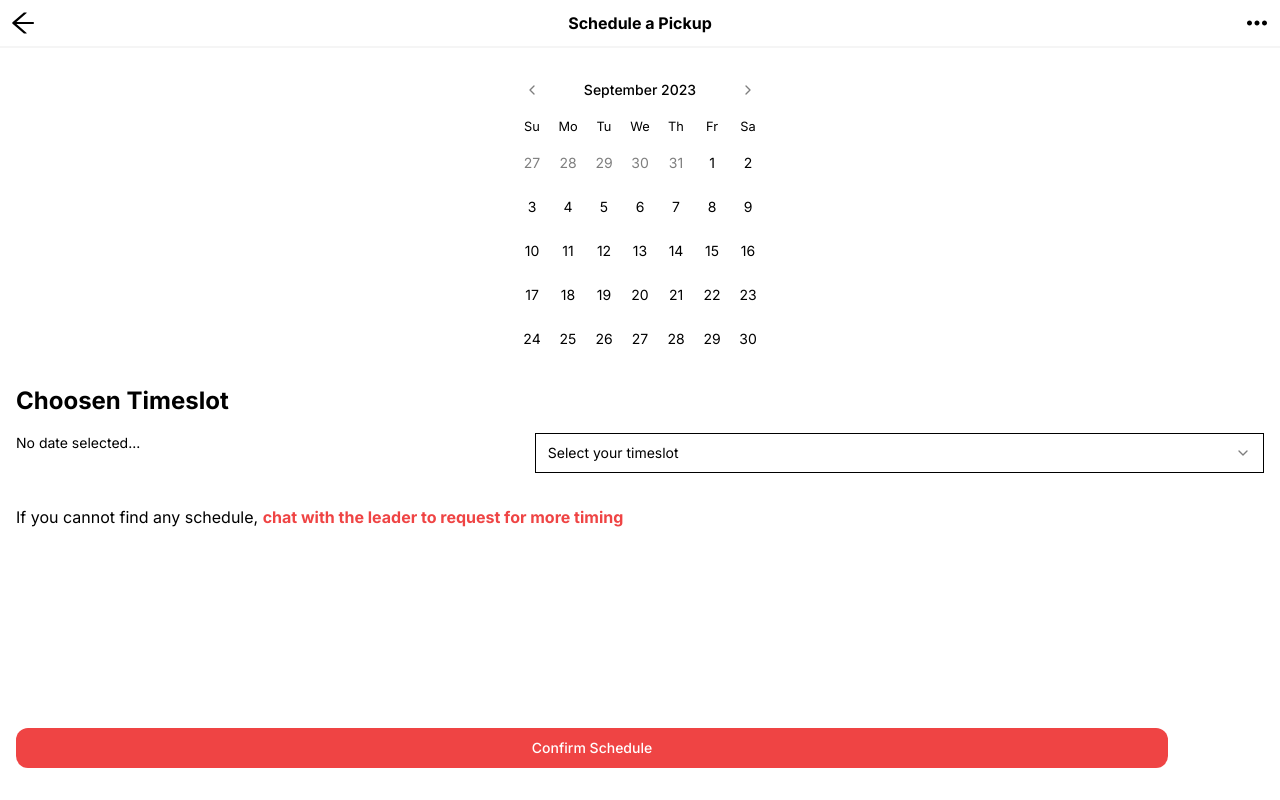
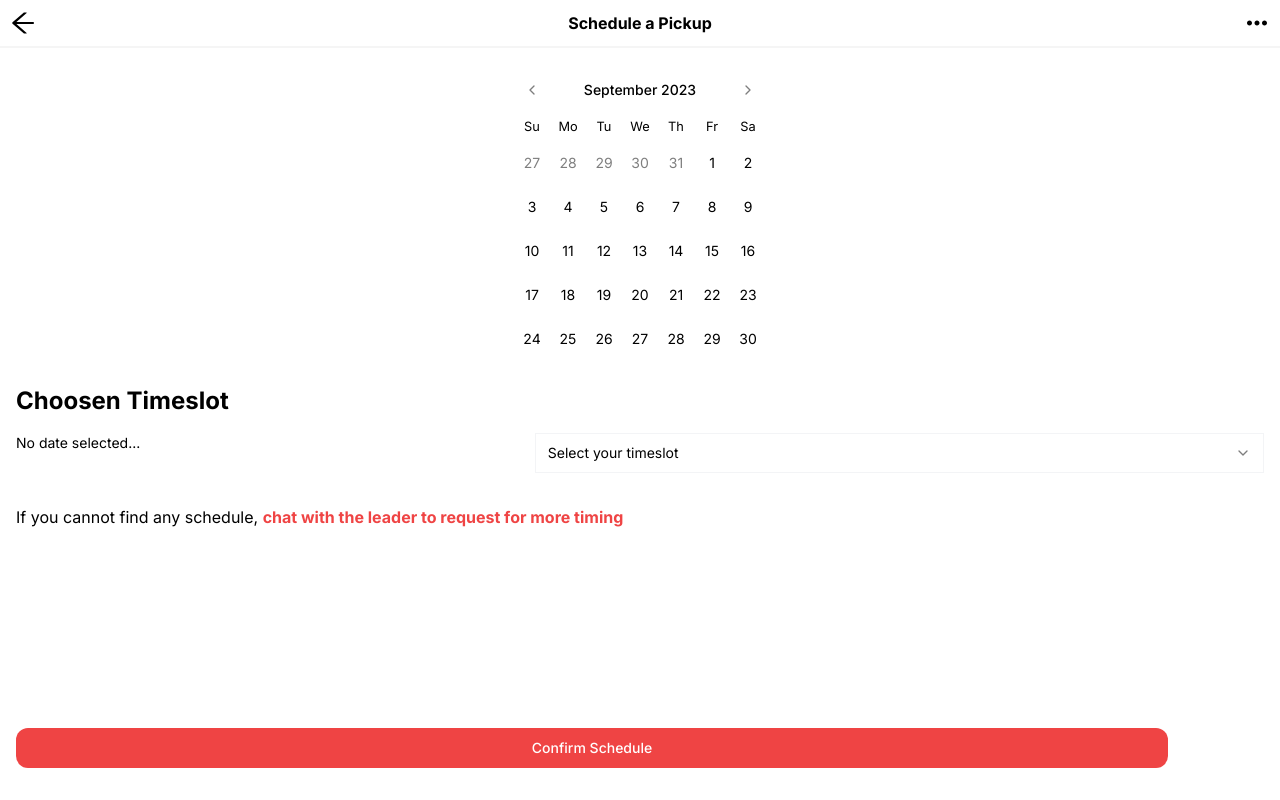
Before and after one commit to rivenbryan/tiktok-hack, a Next.js app: page /schedule in a window 1280 px wide. Built offline with nearby package versions, Linux system fonts and the light colour scheme.

Commit message:
Change bg when focused

```diff
--- a/src/app/schedule/page.tsx
+++ b/src/app/schedule/page.tsx
@@ -50,7 +50,7 @@ export default function Schedule() {
               : "No date selected..."}
           </div>
           <Select>
-            <SelectTrigger>
+            <SelectTrigger className="border-gray-100 rounded-lg">
               <SelectValue placeholder="Select your timeslot" />
             </SelectTrigger>
             <SelectContent>
@@ -58,7 +58,7 @@ export default function Schedule() {
                 <SelectItem
                   key={interval}
                   value={interval}
-                  className="bg-white"
+                  className="bg-white focus:bg-white"
                 >
                   <div onClick={() => setInterval(interval)}>{interval}</div>
                 </SelectItem>
```
